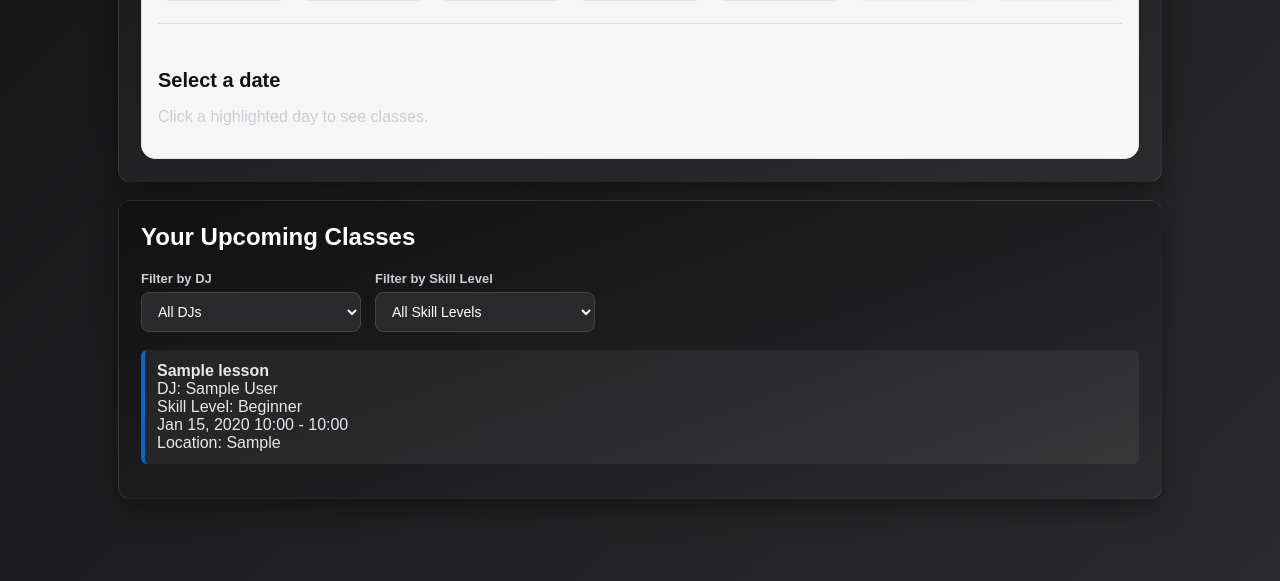
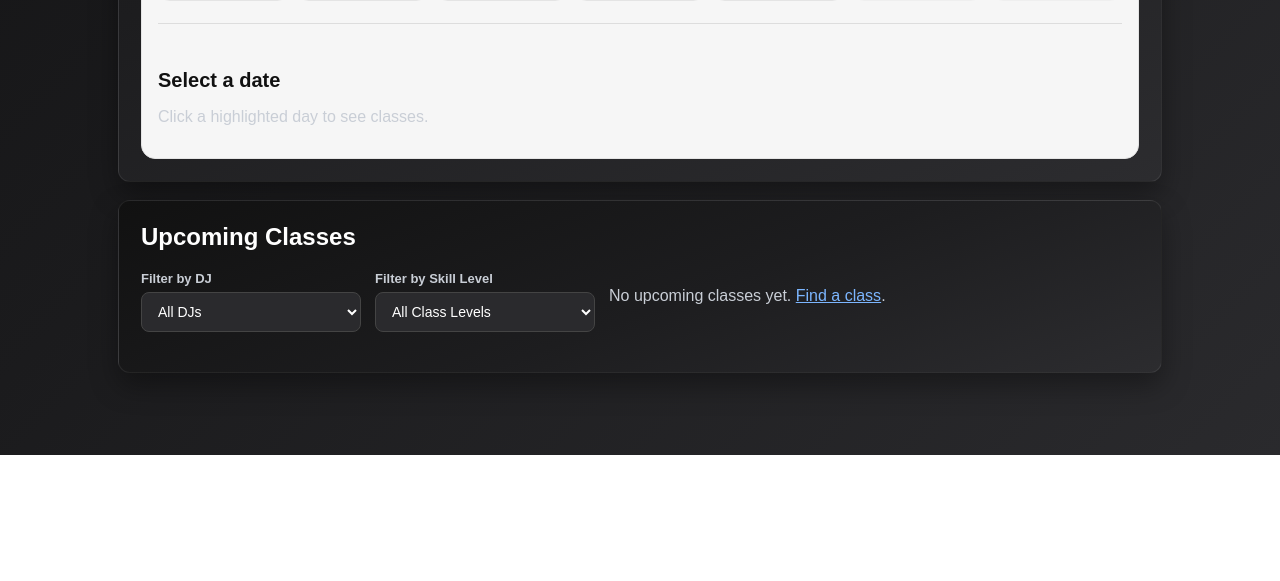
Before and after one commit to ayaanrsiddiqui/LessonSchedulerApp, a Django app: page / in a window 1280 px wide. Shown: the part 964-1545 px from the top of the page. After the commit the page ends 1419 px from the top, so only its background shows below. Run offline with Django 5.2, Linux system fonts and the light colour scheme; a user stored in the database is signed in; tables that the repository leaves empty hold one stand-in row (values such as "Sample post").

Commit message:
syncing student and dj class postings

```diff
--- a/lessonscheduler/templates/user_homepage.html
+++ b/lessonscheduler/templates/user_homepage.html
@@ -451,49 +451,55 @@ body {
     </div>
     {% else %}
 <div class="card">
-        <h2>Your Upcoming Classes</h2>
+    <h2>Upcoming Classes</h2>
 
     <div class="filters-row">
         <div class="filter-group">
             <label for="djFilter">Filter by DJ</label>
             <select id="djFilter">
                 <option value="">All DJs</option>
-                    {% for signup in my_signups %}
-                    <option value="{{ signup.lesson.dj.get_full_name|default:signup.lesson.dj.username }}">
-                        {{ signup.lesson.dj.get_full_name|default:signup.lesson.dj.username }}
+                {% for lesson in available_lessons %}
+                <option value="{{ lesson.dj.get_full_name|default:lesson.dj.username }}">
+                    {{ lesson.dj.get_full_name|default:lesson.dj.username }}
                 </option>
                 {% endfor %}
             </select>
         </div>
 
         <div class="filter-group">
+            <div class="filter-group">
                 <label for="skillFilter">Filter by Skill Level</label>
                 <select id="skillFilter">
-                    <option value="">All Skill Levels</option>
-                    {% for signup in my_signups %}
-                    <option value="{{ signup.lesson.experience_requirements }}">
-                        {{ signup.lesson.experience_requirements }}
-                    </option>
-                    {% endfor %}
+                    <option value="">All Class Levels</option>
+                    <option value="Beginner">Beginner</option>
+                    <option value="Intermediate">Intermediate</option>
+                    <option value="Proficient">Proficient</option>
+                    <option value="Advanced">Advanced</option>
                 </select>
             </div>
     </div>
 
-        {% if my_signups %}
+    {% if available_lessons %}
     <ul class="item-list" id="upcomingClassList">
-            {% for signup in my_signups %}
+        {% for lesson in available_lessons %}
         <li class="item upcoming-class-item"
-                data-dj="{{ signup.lesson.dj.get_full_name|default:signup.lesson.dj.username }}"
-                data-skill="{{ signup.lesson.experience_requirements }}">
-                <strong>{{ signup.lesson.title }}</strong>
+            data-dj="{{ lesson.dj.get_full_name|default:lesson.dj.username }}"
+            data-skill="{{ lesson.experience_requirements }}">
+            <strong>{{ lesson.title }}</strong>
             <br>
-                DJ: {{ signup.lesson.dj.get_full_name|default:signup.lesson.dj.username }}
+            DJ: {{ lesson.dj.get_full_name|default:lesson.dj.username }}
             <br>
-                Skill Level: {{ signup.lesson.experience_requirements }}
+            Skill Level: {{ lesson.experience_requirements }}
             <br>
-                {{ signup.lesson.start_time|date:"M d, Y H:i" }} - {{ signup.lesson.end_time|date:"H:i" }}
+            {{ lesson.start_time|date:"M d, Y H:i" }} - {{ lesson.end_time|date:"H:i" }}
             <br>
-                Location: {{ signup.lesson.location }}
+            Location: {{ lesson.location }}
+            <br>
+            {% if lesson.id in my_signup_ids %}
+                <span class="pill">Enrolled</span>
+            {% else %}
+                <a class="inline-link" href="{% url 'class_signup' lesson.id %}">Sign Up</a>
+            {% endif %}
         </li>
         {% endfor %}
     </ul>
@@ -502,7 +508,10 @@ body {
         No upcoming classes match your filters.
     </p>
     {% else %}
-        <p class="muted">No upcoming classes yet. <a class="inline-link" href="{% url 'browse_classes' %}">Find a class</a>.</p>
+    <p class="muted">
+        No upcoming classes yet.
+        <a class="inline-link" href="{% url 'browse_classes' %}">Find a class</a>.
+    </p>
     {% endif %}
 </div>
 {% endif %}
--- a/lessonscheduler/views.py
+++ b/lessonscheduler/views.py
@@ -71,11 +71,19 @@ def _render_dj_dashboard(request):
 
 
 def _render_student_dashboard(request):
-    my_signups = ClassSignup.objects.filter(
-        student=request.user, status="confirmed"
-    ).select_related("lesson").order_by("lesson__start_time")
+    available_lessons = Lesson.objects.filter(
+        start_time__gt=timezone.now()
+    ).select_related("dj").order_by("start_time")
+
+    my_signup_ids = set(
+        ClassSignup.objects.filter(
+            student=request.user,
+            status="confirmed",
+        ).values_list("lesson_id", flat=True)
+    )
+
     calendar_lessons = _serialize_calendar_lessons(
-        [signup.lesson for signup in my_signups],
+        available_lessons,
         is_dj=False,
     )
 
@@ -85,11 +93,11 @@ def _render_student_dashboard(request):
         {
             "account_type": "Student",
             "is_dj": False,
-            "my_signups": my_signups,
+            "available_lessons": available_lessons,
+            "my_signup_ids": my_signup_ids,
             "calendar_lessons": calendar_lessons,
         },
     )
-
 
 @login_required
 @block_user_admin
```
Also changed, not shown: lessonscheduler/migrations/0010_alter_lesson_experience_requirements.py (added). Lines whose indentation alone changed are shown as unchanged.
